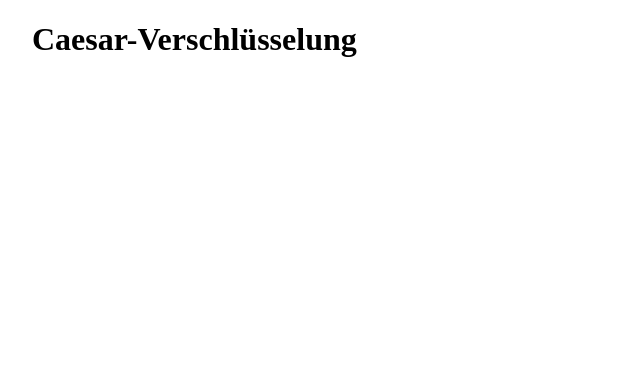
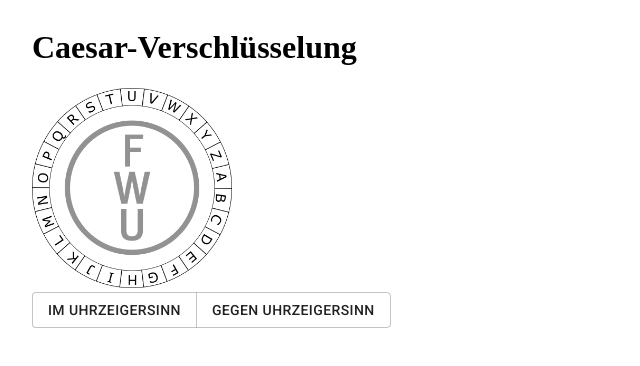
Before and after one commit to kkrings/react-caesar-cipher, a React (Create React App) app: page / in a window 1280 px wide. Shown: the top 366 px of the page, without its empty margins (0-640 px from the left). Built offline with nearby package versions, Linux system fonts and the light colour scheme.

Commit message:
Add components for cipher and cipher control buttons.

```diff
--- a/src/App.tsx
+++ b/src/App.tsx
@@ -1,10 +1,29 @@
 import * as React from 'react';
-import { Container } from '@material-ui/core'
+import { useState } from 'react';
+import { Container, Grid } from '@material-ui/core';
+
+import { Cipher } from './components/cipher/Cipher';
+import { CipherControl } from './components/cipher-control/CipherControl';
 
 export function App() {
+  const [angle, setAngle ] = useState(0);
+
   return (
     <Container fixed>
-      <h1>Caesar-Verschlüsselung</h1>
+      <Grid container>
+        <Grid item xs={12}>
+          <h1>Caesar-Verschlüsselung</h1>
+        </Grid>
+        <Grid item xs={12}>
+          <Cipher angle={angle} />
+        </Grid>
+        <Grid item xs={12}>
+          <CipherControl
+            onClockwise={() => setAngle((angle + 20) % 360)}
+            onCounterClockwise={() => setAngle((angle - 20) % 360)}
+          />
+        </Grid>
+      </Grid>
     </Container>
   );
 }
--- /dev/null
+++ b/src/components/cipher-control/CipherControl.tsx
@@ -0,0 +1,19 @@
+import { Button, ButtonGroup } from '@material-ui/core';
+
+type CipherControlProps = {
+  onClockwise: () => void
+  onCounterClockwise: () => void
+}
+
+export function CipherControl(props: CipherControlProps) {
+  return (
+    <ButtonGroup>
+      <Button onClick={props.onClockwise}>
+        Im Uhrzeigersinn
+      </Button>
+      <Button onClick={props.onCounterClockwise}>
+        Gegen Uhrzeigersinn
+      </Button>
+    </ButtonGroup>
+  );
+}
--- /dev/null
+++ b/src/components/cipher/Cipher.tsx
@@ -0,0 +1,28 @@
+import * as React from 'react';
+import { createStyles, makeStyles } from '@material-ui/core/styles';
+
+import cipherInner from './CipherInner.png';
+
+type CipherProps = {
+  angle: number
+}
+
+const useStyles = makeStyles(() => createStyles({
+  rotated: {
+    transform: (props: CipherProps) => `rotate(${props.angle}deg)`
+  }
+}));
+
+export function Cipher(props : CipherProps) {
+  const rotationStyle = useStyles(props);
+
+  return (
+    <img
+      src={cipherInner}
+      alt="Chiffrierscheibe"
+      width="200"
+      height="200"
+      className={rotationStyle.rotated}
+    />
+  );
+}
```
Also changed, not shown: src/components/cipher/CipherInner.png (added), src/components/cipher/CipherOuter.png (added).
